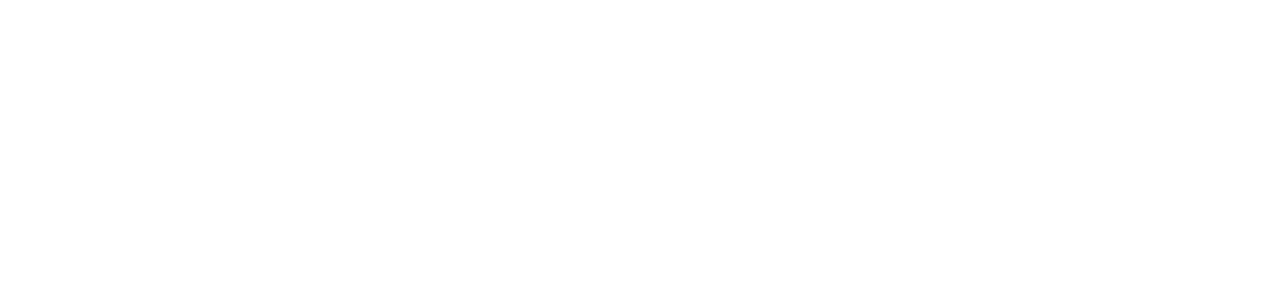
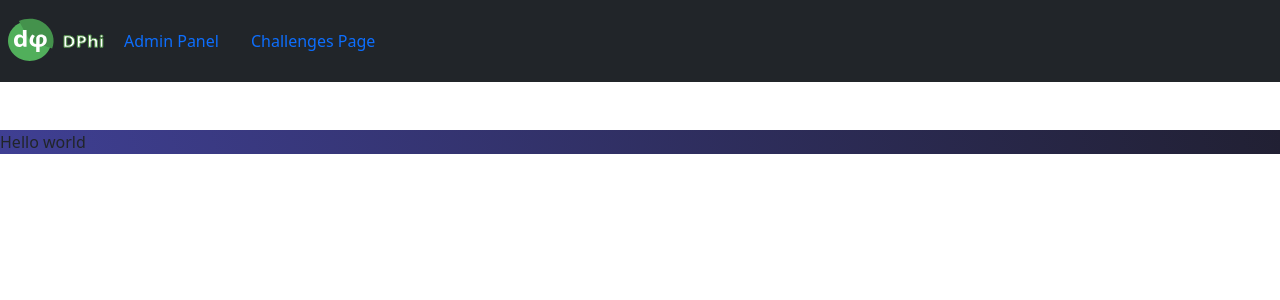
Before and after one commit to zebbyjz/dphi-internship-assessment, a React (Create React App) app: page /view in a window 1280 px wide. Before the commit this address had no page. Shown: the top 300 px of the page. Built offline with nearby package versions, Linux system fonts and the light colour scheme.

Commit message:
-Added ViewPage path and component.
-Added css for Card and ViewPage

```diff
--- a/src/App.js
+++ b/src/App.js
@@ -3,6 +3,7 @@
 import Admin from "./Pages/Admin";
 import EditPage from "./Pages/EditPage";
 import HackathonsPage from "./Pages/HackathonsPage";
+import ViewPage from "./Pages/ViewPage";
 import "./App.css";
 import { v4 as uuidv4 } from "uuid";
 
@@ -23,16 +24,12 @@
     ],
   });
 
-
-
-
-
   const handleSubmitChallenge = (event) => {
     const formData = new FormData(event.currentTarget);
     event.preventDefault();
     let local_challenges = [...state.Challenges];
     //let base64String = "";
-    let blobURL="";
+    let blobURL = "";
     let obj = {};
 
     //Note: field[0] is name of input field, eg "challenge name", "Description"
@@ -40,7 +37,6 @@
     obj["uuid"] = uuidv4();
     for (const field of formData) {
       if (field[0] === "img-upload" && field[1]) {
-
         //COMMENTING PREVIOUS BASE64 SOLUTION.
         /*
         const reader = new FileReader();
@@ -51,10 +47,8 @@
         };
         reader.readAsDataURL(field[1]);
         */
-        blobURL=URL.createObjectURL(field[1]);
-        obj[field[0]]=blobURL;
-
-
+        blobURL = URL.createObjectURL(field[1]);
+        obj[field[0]] = blobURL;
       } else {
         obj[field[0]] = field[1];
       }
@@ -74,10 +68,6 @@
     setState({ Challenges: local_challenges });
     alert("Chanages Submitted Successfully");
   };
-
-
-
-
 
   const handleDelete = (originalDetails) => {
     let local_challenges = [...state.Challenges];
@@ -109,6 +99,7 @@
             path="/edit"
             element={<EditPage onEditChallenge={handleEditChallenge} />}
           />
+          <Route path="/view" element={<ViewPage></ViewPage>} />
         </Routes>
       </Router>
     </div>
--- /dev/null
+++ b/src/Pages/Card.css
@@ -0,0 +1,12 @@
+.clickable-div{
+    cursor:pointer;
+    text-decoration: none;
+}
+.no-decor{
+    color: inherit;
+    text-decoration: none;
+}
+.no-decor:hover{
+    color:inherit;
+    text-decoration: none;
+}
--- a/src/Pages/Card.jsx
+++ b/src/Pages/Card.jsx
@@ -2,6 +2,7 @@
 import Timer from "../Components/Timer";
 import { Link,Routes,Route,BrowserRouter as Router } from "react-router-dom";
 import EditPage from "./EditPage";
+import './Card.css'
 
 function Card(props) {
   const challenge = props.challenge;
@@ -33,8 +34,11 @@
 
   return (
     <React.Fragment>
+
+      <div className="click-area"></div>
       <div className="shadow card border-secondary m-3 text-center align-items-center w-75">
-        <div className="MYINFO">
+        <Link to={"/view"} state={challenge} className="no-decor">
+        <div className="MYINFO" onClick={(e)=>{console.log(e)}}>
           <img
             className="card-img-top mb-3"
             src={challenge["img-upload"]}
@@ -44,7 +48,11 @@
           <div className="card-body">
             <h4 className="card-title mb-3">{challenge["Challenge Name"]}</h4>
             <Timer starting={start_date} ending={end_date}></Timer>
+            </div>
 
+</div>
+</Link>
+            <div className="card-body w-100">
             <div className="BUTTONS-FLEX d-flex flex-column">
               <a href="#" className="btn btn-success mb-2">
                 Participate Now
@@ -75,7 +83,7 @@
               </div>
             </div>
           </div>
-        </div>
+
       </div>
 
 
--- /dev/null
+++ b/src/Pages/ViewPage.css
@@ -0,0 +1,4 @@
+.blue-gradient{
+    background: rgb(33,32,51);
+    background: linear-gradient(256deg, rgba(33,32,51,1) 0%, rgba(63,63,147,1) 100%);
+}
--- /dev/null
+++ b/src/Pages/ViewPage.jsx
@@ -0,0 +1,19 @@
+import React from 'react';
+import {useLocation} from "react-router-dom";
+import NavBar from '../Components/NavBar';
+import './ViewPage.css'
+
+function ViewPage(props) {
+
+    const location=useLocation();
+    let details=location.state;
+    return ( <React.Fragment>
+        <NavBar></NavBar>
+        <div className='blue-gradient'>
+            Hello world
+        </div>
+        {console.log(details)}
+    </React.Fragment> );
+}
+
+export default ViewPage;
```
